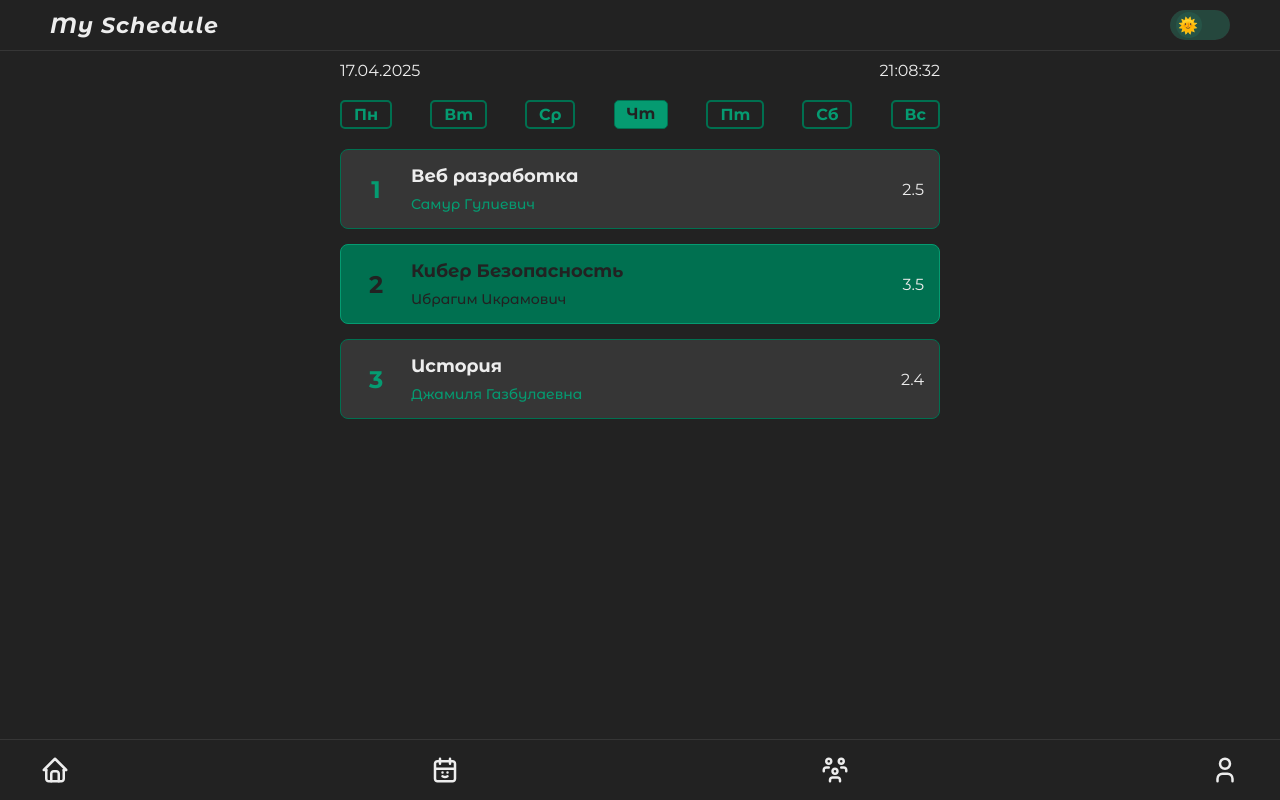
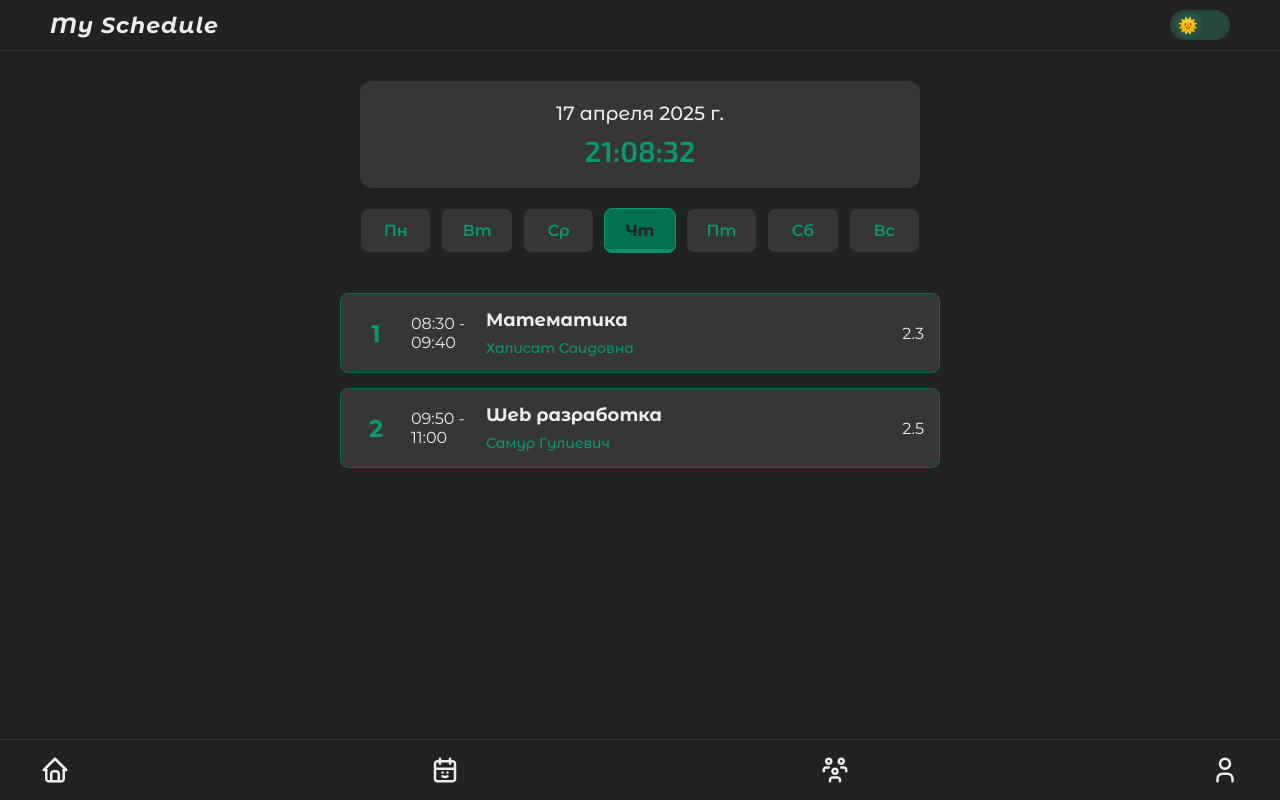
Before and after one commit to Samur000/schedule, a Next.js app: page / in a window 1280 px wide. Built offline with nearby package versions, Linux system fonts and the light colour scheme.

Commit message:
add to classes data

```diff
--- a/src/app/components/ClassComponent.jsx
+++ b/src/app/components/ClassComponent.jsx
@@ -1,55 +1,87 @@
 "use client";
+import { useState, useEffect } from 'react';
+import { scheduleData, lessonTimes } from './data';
 
-import { useState } from 'react';
+export default function ClassComponent({ selectedDayIndex }) {
+    const [currentTime, setCurrentTime] = useState(new Date());
+    const [activeLessonId, setActiveLessonId] = useState(null);
 
-export default function ClassComponent() {
-	// Пример данных расписания
-	const initialScheduleItems = [
-		{
-			id: 1,
-			order: 1,
-			subject: 'Веб разработка',
-			teacher: 'Самур Гулиевич',
-			room: '2.5',
-			isActive: false
-		},
-		{
-			id: 2,
-			order: 2,
-			subject: 'Кибер Безопасность',
-			teacher: 'Ибрагим Икрамович',
-			room: '3.5',
-			isActive: true
-		},
-		{
-			id: 3,
-			order: 3,
-			subject: 'История',
-			teacher: 'Джамиля Газбулаевна',
-			room: '2.4',
-			isActive: false
+    const daysMap = {
+        0: 'Понедельник',
+        1: 'Вторник',
+        2: 'Среда',
+        3: 'Четверг',
+        4: 'Пятница',
+        5: 'Суббота',
+        6: 'Воскресенье'
+    };
+
+    useEffect(() => {
+        const timer = setInterval(() => {
+            const now = new Date();
+            setCurrentTime(now);
+            checkActiveLesson(now);
+        }, 60000); // Обновляем каждую минуту
+
+        return () => clearInterval(timer);
+    }, []);
+
+    const checkActiveLesson = (now) => {
+        const hours = now.getHours().toString().padStart(2, '0');
+        const minutes = now.getMinutes().toString().padStart(2, '0');
+        const currentTimeStr = `${hours}:${minutes}`;
+
+        const activeLesson = lessonTimes.find(lesson => {
+            return currentTimeStr >= lesson.start && currentTimeStr < lesson.end;
+        });
+
+        setActiveLessonId(activeLesson ? activeLesson.id : null);
+    };
+
+    const selectedDayName = daysMap[selectedDayIndex];
+    const daySchedule = scheduleData.find(day => day.weekDay === selectedDayName);
+
+    if (selectedDayIndex >= 5) {
+        return (
+            <div className="classes">
+                <div className="weekend-message">Сегодня выходной</div>
+            </div>
+        );
     }
-	];
 
-	const [classes, setClasses] = useState(initialScheduleItems);
+    if (!daySchedule) {
+        return (
+            <div className="classes">
+                <div className="no-schedule-message">Расписание не найдено</div>
+            </div>
+        );
+    }
 
     return (
         <div className="classes">
-			{classes.map((item) => (
+            {daySchedule.classes.map((item) => {
+                const lessonTime = lessonTimes.find(lt => lt.id === item.id);
+                const isActive = item.id === activeLessonId;
+
+                return (
                     <div
                         key={item.id}
-					className={`class-item ${item.isActive ? 'active' : ''}`}
+                        className={`class-item ${isActive ? 'active' : ''}`}
                     >
-					<div className="class-order">{item.order}</div>
+                        <div className="class-order">{item.id}</div>
+                        <div className="class-time">
+                            {lessonTime ? `${lessonTime.start} - ${lessonTime.end}` : '--:-- - --:--'}
+                        </div>
                         <div className="class-info">
-						<h3 className="class-subject">{item.subject}</h3>
+                            <h3 className="class-subject">{item.title}</h3>
                             <div className="class-details">
                                 <span className="class-teacher">{item.teacher}</span>
                             </div>
                         </div>
-					<span className="class-room">{item.room}</span>
+                        <span className="class-room">{item.classRoom}</span>
                     </div>
-			))}
+                );
+            })}
         </div>
     );
 }
--- a/src/app/components/Footer/index.jsx
+++ b/src/app/components/Footer/index.jsx
@@ -4,7 +4,7 @@ export default function Footer() {
 	return (
 		<footer>
 			<div className="container">
-				<Link href='/'>
+				<Link href='./'>
 					<svg width="24" height="24" viewBox="0 0 24 24" fill="none" xmlns="http://www.w3.org/2000/svg">
 						<g clip-path="url(#clip0_1_2)">
 							<path d="M5 12H3L12 3L21 12H19" stroke="#355F53" stroke-width="2" stroke-linecap="round" stroke-linejoin="round" />
--- a/src/app/components/WeekDaysComponent.jsx
+++ b/src/app/components/WeekDaysComponent.jsx
@@ -1,36 +1,49 @@
-"use client"; // Добавьте эту директиву в начале файла
-
+"use client";
 import { useState, useEffect } from 'react';
 
-export default function WeekDaysComponent() {
+export default function WeekDaysComponent({ onDaySelect, activeDayIndex }) {
     const [currentDate, setCurrentDate] = useState(new Date());
 
     useEffect(() => {
         const timer = setInterval(() => {
             setCurrentDate(new Date());
         }, 1000);
-
         return () => clearInterval(timer);
     }, []);
 
-	const currentDay = currentDate.getDay();
-	const activeDayIndex = currentDay === 0 ? 6 : currentDay - 1;
     const days = ['Пн', 'Вт', 'Ср', 'Чт', 'Пт', 'Сб', 'Вс'];
 
     return (
-		<div className="week-day-container">
-			<div className="data-container">
-				<div className="data">{currentDate.toLocaleDateString('ru-RU')}</div>
-				<div className="time">{currentDate.toLocaleTimeString('ru-RU')}</div>
+        <div className="week-container">
+            <div className="date-time-card">
+                <div className="current-date">
+                    {currentDate.toLocaleDateString('ru-RU', {
+                        day: 'numeric',
+                        month: 'long',
+                        year: 'numeric'
+                    })}
                 </div>
-			<div className="week-days">
+                <div className="current-time">
+                    {currentDate.toLocaleTimeString('ru-RU', {
+                        hour: '2-digit',
+                        minute: '2-digit',
+                        second: '2-digit'
+                    })}
+                </div>
+            </div>
+
+            <div className="week-days-grid">
                 {days.map((day, index) => (
-					<span
+                    <div
                         key={index}
-						className={`week-day ${index === activeDayIndex ? 'active' : ''}`}
+                        className={`day-card ${index === activeDayIndex ? 'active' : ''}`}
+                        onClick={() => onDaySelect(index)}
                     >
-						{day}
-					</span>
+                        <div className="day-name">{day}</div>
+                        {index === activeDayIndex && (
+                            <div className="active-indicator"></div>
+                        )}
+                    </div>
                 ))}
             </div>
         </div>
--- /dev/null
+++ b/src/app/components/data.js
@@ -0,0 +1,127 @@
+export const scheduleData  = [
+	{
+		 weekDay: 'Понедельник',
+		 classes: [
+			  {
+					id: 1,
+					title: 'Web разработка',
+					teacher: 'Самур Гулиевич',
+					classRoom: '2.5'
+			  },
+			  {
+					id: 2,
+					title: 'Web разработка',
+					teacher: 'Самур Гулиевич',
+					classRoom: '2.5'
+			  },
+			  {
+					id: 3,
+					title: 'История',
+					teacher: 'Джамиля Газбулаевна',
+					classRoom: '2.4'
+			  },
+		 ]
+	},
+	{
+		 weekDay: 'Вторник',
+		 classes: [
+			  {
+					id: 3,
+					title: 'Русский Язык',
+					teacher: 'Зарият Исмакадиевна',
+					classRoom: '2.4'
+			  },
+			  {
+					id: 4,
+					title: 'Кибер безопасность ',
+					teacher: 'Ибрагим Икрамович',
+					classRoom: '3.5'
+			  },
+			  {
+					id: 5,
+					title: 'Кибер безопасность',
+					teacher: 'Ибрагим Икрамович',
+					classRoom: '3.5'
+			  },
+		 ]
+	},
+	{
+		 weekDay: 'Среда',
+		 classes: [
+			  {
+					id: 1,
+					title: 'Кибер безопасность',
+					teacher: 'Ибрагим Икрамович',
+					classRoom: '3.5'
+			  },
+			  {
+					id: 2,
+					title: 'Кибер безопасность',
+					teacher: 'Ибрагим Икрамович',
+					classRoom: '3.5'
+			  },
+			  {
+					id: 3,
+					title: 'История',
+					teacher: 'Джамиля Газбулаевна',
+					classRoom: '2.4'
+			  },
+			  {
+					id: 4,
+					title: 'Web разработка',
+					teacher: 'Самур Гулиевич',
+					classRoom: '2.5'
+			  },
+		 ]
+	},
+
+	{
+		 weekDay: 'Четверг',
+		 classes: [
+			  {
+					id: 1,
+					title: 'Математика',
+					teacher: 'Халисат Саидовна',
+					classRoom: '2.3'
+			  },
+			  {
+					id: 2,
+					title: 'Web разработка',
+					teacher: 'Самур Гулиевич',
+					classRoom: '2.5'
+			  },
+		 ]
+	},
+	{
+		 weekDay: 'Пятница',
+		 classes: [
+			  {
+					id: 1,
+					title: 'Математика',
+					teacher: 'Халисат Саидовна',
+					classRoom: '2.3'
+			  },
+			  {
+					id: 2,
+					title: 'Web разработка',
+					teacher: 'Самур Гулиевич',
+					classRoom: '2.5'
+			  },
+			  {
+					id: 3,
+					title: 'Кибер безопасность',
+					teacher: 'Ибрагим Икрамович',
+					classRoom: '3.5'
+			  },
+		 ]
+	}
+]
+
+export const lessonTimes = [
+	{ id: 1, start: '08:30', end: '09:40' },
+	{ id: 2, start: '09:50', end: '11:00' },
+	{ id: 3, start: '11:20', end: '12:30' },
+	{ id: 4, start: '13:00', end: '14:10' },
+	{ id: 5, start: '14:20', end: '15:30' },
+	{ id: 6, start: '15:40', end: '16:30' }
+];
--- a/src/app/globals.css
+++ b/src/app/globals.css
@@ -2,6 +2,11 @@
 @import url('https://fonts.googleapis.com/css2?family=Montserrat+Alternates:ital,wght@0,100;0,200;0,300;0,400;0,500;0,600;0,700;0,800;0,900;1,100;1,200;1,300;1,400;1,500;1,600;1,700;1,800;1,900&display=swap');
 
 :root {
+	--primary: #222222;
+	--primary2: #363636;
+	--accent: #007050;
+	--accent2: #059b71;
+	--text: #ededed;
 	--transition-duration: 0.3s;
 	--transition-timing: ease-in-out;
 }
@@ -34,14 +39,6 @@ svg path {
 .profile-card::before,
 .avatar-border {
 	transition: opacity var(--transition-duration) var(--transition-timing);
-}
-
-:root {
-	--primary: #222222;
-	--primary2: #363636;
-	--accent: #007050;
-	--accent2: #059b71;
-	--text: #ededed;
 }
 
 * {
@@ -142,49 +139,117 @@ footer path {
 
 
 /* WeekDay */
-.data-container {
-	display: flex;
-	justify-content: space-between;
+.week-container {
 	max-width: 600px;
 	margin: 0 auto;
+	padding: 20px;
 }
 
-.week-days {
-	display: flex;
-	justify-content: space-between;
-	max-width: 600px;
-	margin: 0 auto;
-	margin-top: 20px;
+.date-time-card {
+	background: var(--primary2);
+	border-radius: 12px;
+	padding: 20px;
+	margin-bottom: 20px;
+	box-shadow: 0 4px 12px rgba(0, 0, 0, 0.1);
+	text-align: center;
 }
 
-.week-day {
-	border-radius: 5px;
-	display: inline-block;
-	padding: 3px 12px;
-	background-color: var(--primary);
-	color: var(--accent2);
-	border: 2px solid var(--accent);
-	font-weight: bold;
-	cursor: pointer;
+.current-date {
+	font-size: 1.2rem;
+	color: var(--text);
+	margin-bottom: 8px;
+	font-weight: 500;
 }
 
-.week-day.active {
-	background-color: var(--accent2);
-	color: var(--primary);
-	border: 1px solid var(--accent);
+.current-time {
+	font-size: 1.8rem;
+	font-weight: 600;
+	color: var(--accent2);
+	font-family: 'Exo 2', sans-serif;
 }
 
-.week-day:hover {
-	opacity: .8;
+.week-days-grid {
+	display: grid;
+	grid-template-columns: repeat(7, 1fr);
+	gap: 10px;
 }
 
-@media (max-width: 500px) {
-	.week-days {
-		gap: 7px;
+.day-card {
+	background: var(--primary2);
+	border-radius: 8px;
+	padding: 12px 8px;
+	text-align: center;
+	cursor: pointer;
+	transition: all 0.3s ease;
+	position: relative;
+	overflow: hidden;
+	border: 1px solid var(--primary);
+}
+
+.day-card:hover {
+	transform: translateY(-3px);
+	box-shadow: 0 4px 8px rgba(0, 0, 0, 0.2);
+}
+
+.day-name {
+	font-weight: 600;
+	color: var(--accent2);
+	font-size: 1rem;
+}
+
+.day-card.active {
+	background: var(--accent);
+	border-color: var(--accent2);
+}
+
+.day-card.active .day-name {
+	color: var(--primary);
+	font-weight: 700;
+}
+
+.active-indicator {
+	position: absolute;
+	bottom: 0;
+	left: 0;
+	right: 0;
+	height: 3px;
+	background: var(--accent2);
+	animation: pulse 2s infinite;
+}
+
+@keyframes pulse {
+	0% {
+		opacity: 0.6;
 	}
 
-	.week-day {
-		padding: 3px 7px;
+	50% {
+		opacity: 1;
+	}
+
+	100% {
+		opacity: 0.6;
+	}
+}
+
+@media (max-width: 600px) {
+	.week-days-grid {
+		gap: 6px;
+	}
+
+	.day-card {
+		padding: 8px 4px;
+	}
+
+	.day-name {
+		font-size: 0.9rem;
+	}
+
+	.current-date {
+		font-size: 1rem;
+	}
+
+	.current-time {
+		font-size: 1.4rem;
 	}
 }
 
@@ -196,6 +261,7 @@ footer path {
 	max-width: 600px;
 	margin: 0 auto;
 	margin-top: 20px;
+	margin-bottom: 70px;
 }
 
 .class-item {
@@ -229,6 +295,9 @@ footer path {
 
 .class-info {
 	flex: 1;
+}
+.class-time {
+	max-width: 60px;
 }
 
 .class-subject {
--- a/src/app/page.jsx
+++ b/src/app/page.jsx
@@ -1,13 +1,30 @@
-import Link from "next/link";
+"use client";
+import { useState, useEffect } from 'react';
+
 import WeekDaysComponent from "./components/WeekDaysComponent";
 import ClassComponent from "./components/ClassComponent";
 
 export default function Home() {
+	const [selectedDayIndex, setSelectedDayIndex] = useState(0);
+
+	useEffect(() => {
+		const currentDate = new Date();
+		const currentDay = currentDate.getDay();
+		const initialDayIndex = currentDay === 0 ? 6 : currentDay - 1;
+		setSelectedDayIndex(initialDayIndex);
+	}, []);
+
+	const handleDaySelect = (index) => {
+		setSelectedDayIndex(index);
+	};
 	return (
 		<div className="container">
-		{/* <h1>Здесь будет рассписание</h1> */}
-		<WeekDaysComponent/>
-		<ClassComponent/>
+			{/* <h1>Здесь будет рассписание</h1> */}
+			<WeekDaysComponent
+				onDaySelect={handleDaySelect}
+				activeDayIndex={selectedDayIndex}
+			/>
+			<ClassComponent selectedDayIndex={selectedDayIndex} />
 		</div>
 	);
 }
```
Also changed, not shown: src/app/dark-theme.css (+47 -0 lines). Lines whose indentation alone changed are shown as unchanged.
